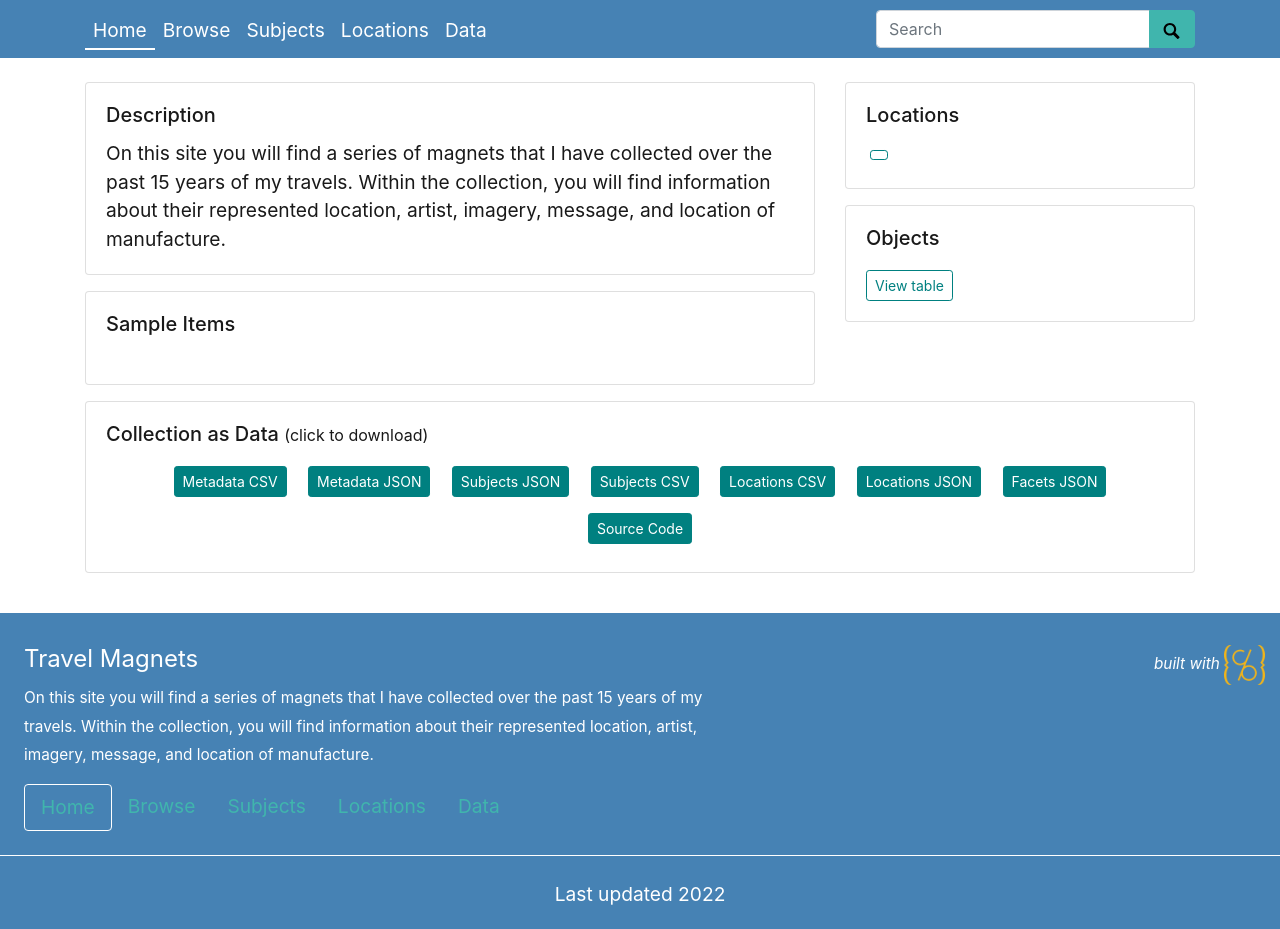
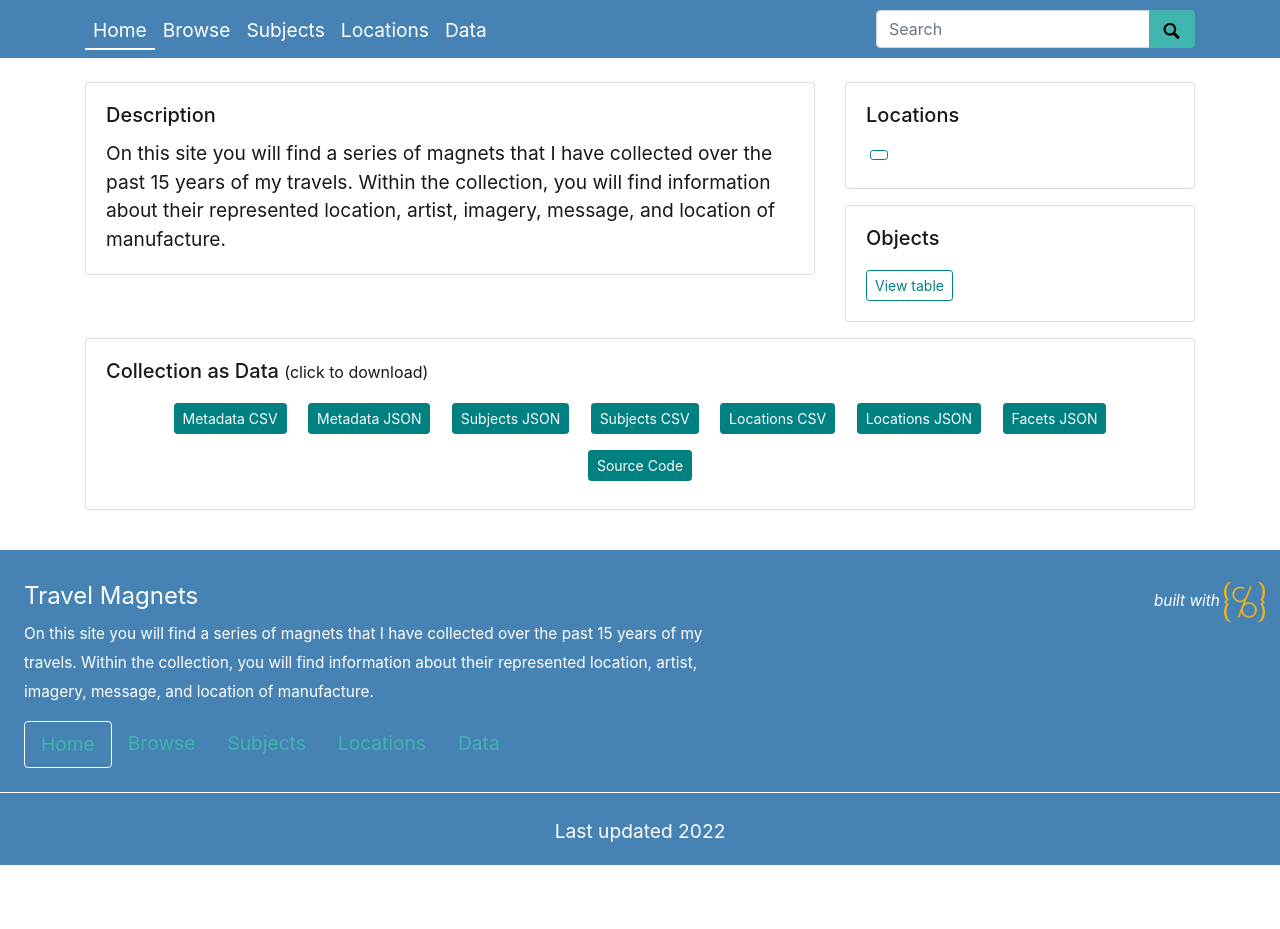
Before and after one commit to EmilyFrank14/Emily-Frank-Magnets, a Jekyll site: the page built from index.md, in a window 1280 px wide. Shown: the part 312-1241 px from the top of the page. Built offline with Jekyll 4.4.1, drawn with Linux system fonts in a browser that asks for light colours; after the commit the page ends 1177 px from its top, so only the background shows below that.

Commit message:
removed sample items
could not get it to function as desired

```diff
--- a/_layouts/home-infographic.html
+++ b/_layouts/home-infographic.html
@@ -6,7 +6,6 @@ layout: page
   <div class="col-md-8">
 
     {% include index/description.html %}
-    {% include index/carousel.html title="Sample Items" height="300" %}
 
   </div>
   <div class="col-md-4">
```
